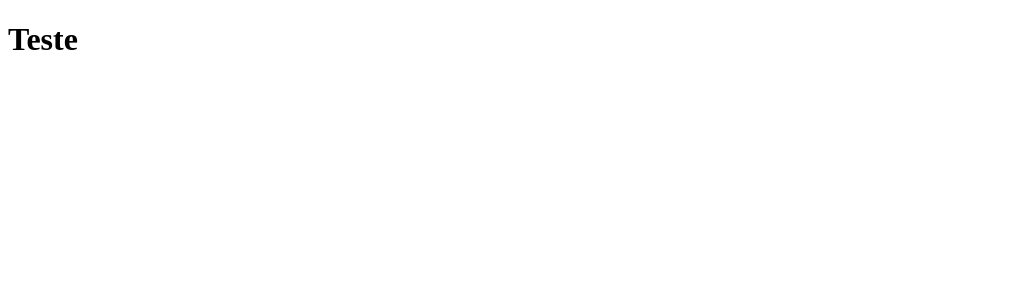
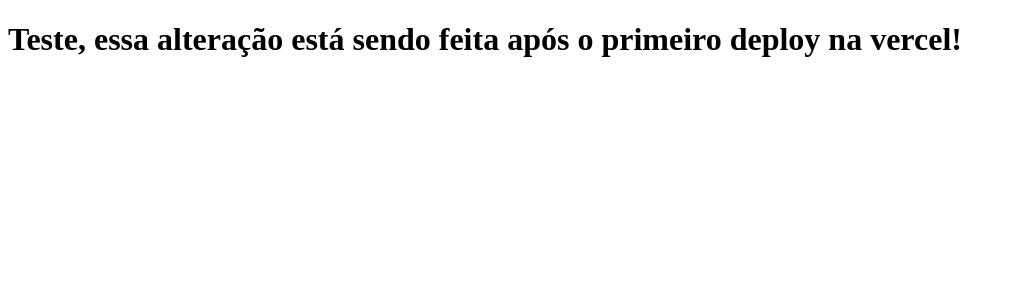
Before and after one commit to willbarbosa/clone-tabnews, a Next.js app: page / in a window 1280 px wide. Shown: the top 300 px of the page, without its empty margins (0-1014 px from the left). Built offline with nearby package versions, Linux system fonts and the light colour scheme.

Commit message:
modifica a frase

```diff
--- a/pages/index.js
+++ b/pages/index.js
@@ -1,5 +1,5 @@
 function Home() {
-    return <h1>Teste</h1>
+    return <h1>Teste, essa alteração está sendo feita após o primeiro deploy na vercel!</h1>
 }
 
 export default Home;
```
